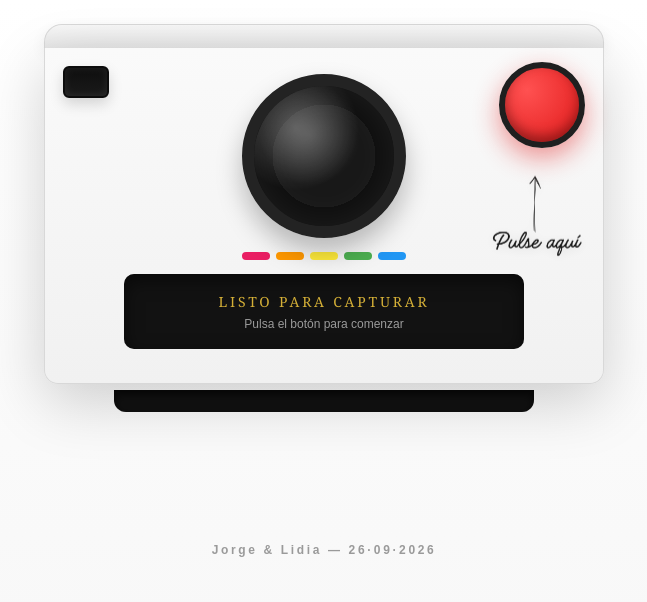
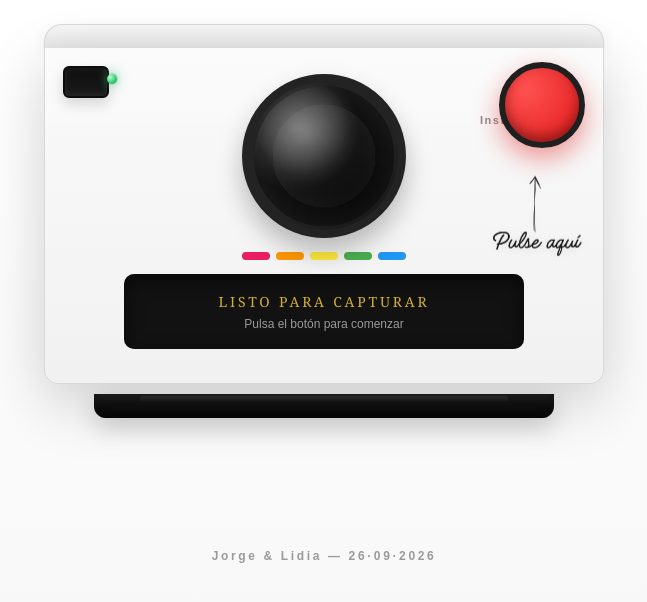
Before and after one commit to frutosvicente/wedding-jl, a plain HTML site: page index.html in a window 1280 px wide. Shown: the whole page, without its empty margins (316-963 px from the left). Drawn offline with Linux system fonts and the light colour scheme.

Commit message:
Update styles.css

```diff
--- a/css/styles.css
+++ b/css/styles.css
@@ -294,6 +294,104 @@ body.noscroll{overflow:hidden}
 }
 
 /* =========================
+   REALISMO EXTRA POLAROID
+   (sin tocar HTML)
+   ========================= */
+
+/* 1) Cuerpo con relieve/cepillado suave */
+.polaroid .cam-body::before{
+  content:"";
+  position:absolute; inset:0;
+  border-radius:0 0 14px 14px;
+  pointer-events:none;
+  /* brillo superior + “cepillado” horizontal muy sutil */
+  background:
+    linear-gradient(to bottom, rgba(255,255,255,.55), rgba(255,255,255,0) 40%),
+    repeating-linear-gradient(90deg,
+      rgba(0,0,0,.015) 0 1px, transparent 1px 4px);
+  mix-blend-mode:soft-light;
+  opacity:.6;
+}
+
+/* 2) Pequeña marca discreta en el frontal */
+.polaroid .cam-body::after{
+  content:"Instant Camera";
+  position:absolute;
+  right:22px; top:66px;          /* cerca del botón, bajo el borde superior */
+  font:600 11px/1.1 Arial, sans-serif;
+  letter-spacing:.14em;
+  color:#666;
+  opacity:.75;
+  pointer-events:none;
+}
+
+/* 3) Lente con aro de brillo especular extra */
+.polaroid .lens::after{
+  content:"";
+  position:absolute; inset:-4px;
+  border-radius:50%;
+  background:
+    radial-gradient(60% 60% at 35% 30%, rgba(255,255,255,.18), transparent 55%),
+    radial-gradient(circle at 70% 75%, rgba(0,0,0,.35), transparent 50%);
+  pointer-events:none;
+}
+
+/* 4) LED verde junto al visor (no ocupa HTML extra) */
+.polaroid .vf::after{
+  content:"";
+  position:absolute;
+  right:-10px; top:6px;          /* pegado al marco del visor */
+  width:10px; height:10px; border-radius:50%;
+  background:radial-gradient(circle at 30% 30%, #bbffcc, #2ecc71 60%, #1e8f4d);
+  box-shadow:
+    0 0 2px rgba(0,0,0,.4),
+    0 0 10px rgba(46,204,113,.6),
+    0 0 18px rgba(46,204,113,.35);
+}
+
+/* 5) Ranura con bisel/plástico y sombra interior más real */
+.slot{
+  width:min(460px,86%);
+  height:24px;                         /* ligeramente más alta */
+  margin:10px auto 0;
+  background:#0f0f0f;
+  border-radius:0 0 12px 12px;
+  box-shadow:
+    inset 0 6px 10px rgba(255,255,255,.06),
+    inset 0 -6px 10px rgba(0,0,0,.65),
+    0 10px 24px rgba(0,0,0,.18);
+  position:relative;
+}
+.slot::before{
+  content:"";
+  position:absolute; left:10%; right:10%; top:2px; height:6px;
+  border-radius:4px;
+  background:linear-gradient(to bottom, rgba(255,255,255,.18), rgba(255,255,255,0));
+  opacity:.45;
+  pointer-events:none;
+}
+
+/* =========================
+   RESPONSIVE AJUSTES
+   ========================= */
+@media (max-width:600px){
+  .polaroid .cam-body::after{
+    right:16px; top:54px;
+    font-size:10px; letter-spacing:.12em;
+    opacity:.7;
+  }
+  .polaroid .vf::after{
+    right:-8px; top:4px; width:8px; height:8px;
+  }
+  .slot{
+    width:min(440px,92%);
+    height:22px;
+    margin-top:10px;
+  }
+}
+
+
+/* =========================
    CUENTA ATRÁS / FLASH
    ========================= */
 .countdown{
```
